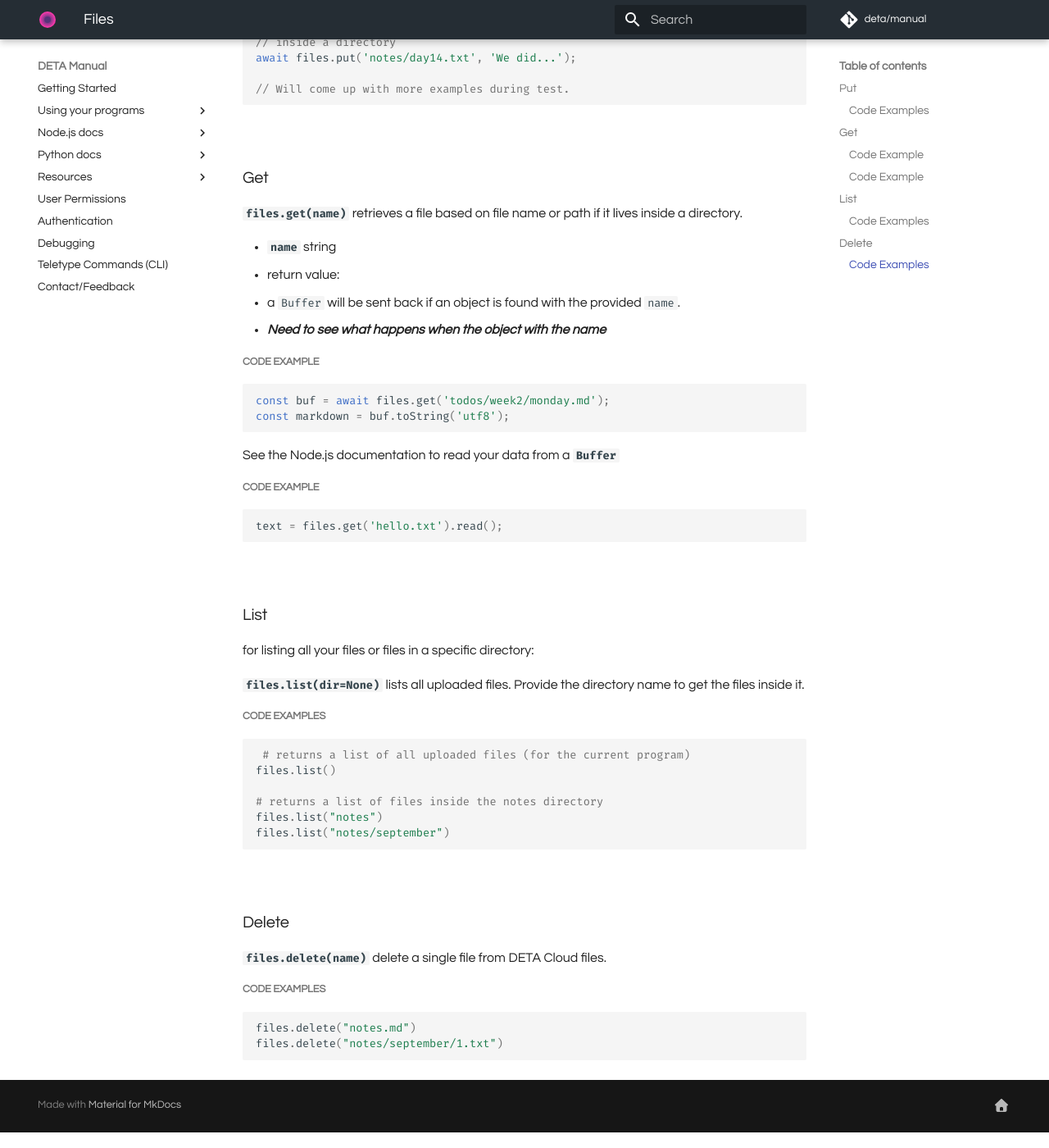
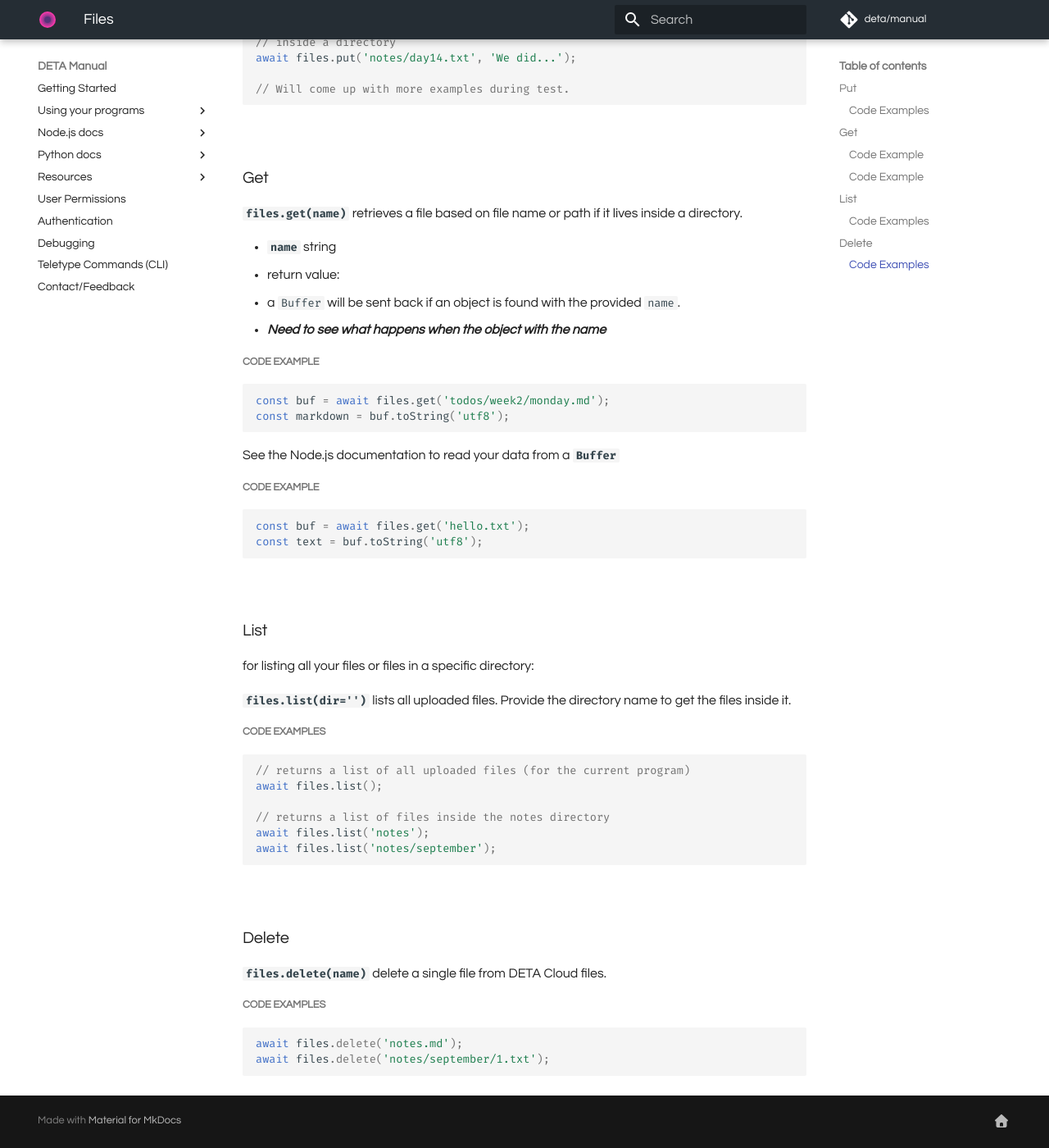
Before and after one commit to fmquaglia/manual, an MkDocs documentation site: the page built from docs/resources_js/files.md, in a window 1280 px wide and 1400 px high, scrolled down 988 px. Shown: the whole window at 82% size. Built offline with MkDocs 1.6.1 and Material for MkDocs 9.7.7, drawn with Linux system fonts in a browser that asks for light colours; comment, search, counter and statistics services are not loaded.

Commit message:
further progress on libjs files

````diff
--- a/docs/resources_js/files.md
+++ b/docs/resources_js/files.md
@@ -62,7 +62,8 @@ See the Node.js documentation to read your data from a **`Buffer`**
 ##### Code Example
 
 ```javascript
-text = files.get('hello.txt').read();
+const buf = await files.get('hello.txt');
+const text = buf.toString('utf8');
 ```
 
 <br />
@@ -71,17 +72,17 @@ text = files.get('hello.txt').read();
 
 for listing all your files or files in a specific directory:
 
-**`files.list(dir=None)`** lists all uploaded files. Provide the directory name to get the files inside it.
+**`files.list(dir='')`** lists all uploaded files. Provide the directory name to get the files inside it.
 
 ##### Code Examples
 
-```python
- # returns a list of all uploaded files (for the current program)
-files.list()
+```javascript
+// returns a list of all uploaded files (for the current program)
+await files.list();
 
-# returns a list of files inside the notes directory
-files.list("notes")
-files.list("notes/september")
+// returns a list of files inside the notes directory
+await files.list('notes');
+await files.list('notes/september');
 ```
 
 <br />
@@ -92,7 +93,7 @@ files.list("notes/september")
 
 ##### Code Examples
 
-```python
-files.delete("notes.md")
-files.delete("notes/september/1.txt")
+```javascript
+await files.delete('notes.md');
+await files.delete('notes/september/1.txt');
 ```
````
